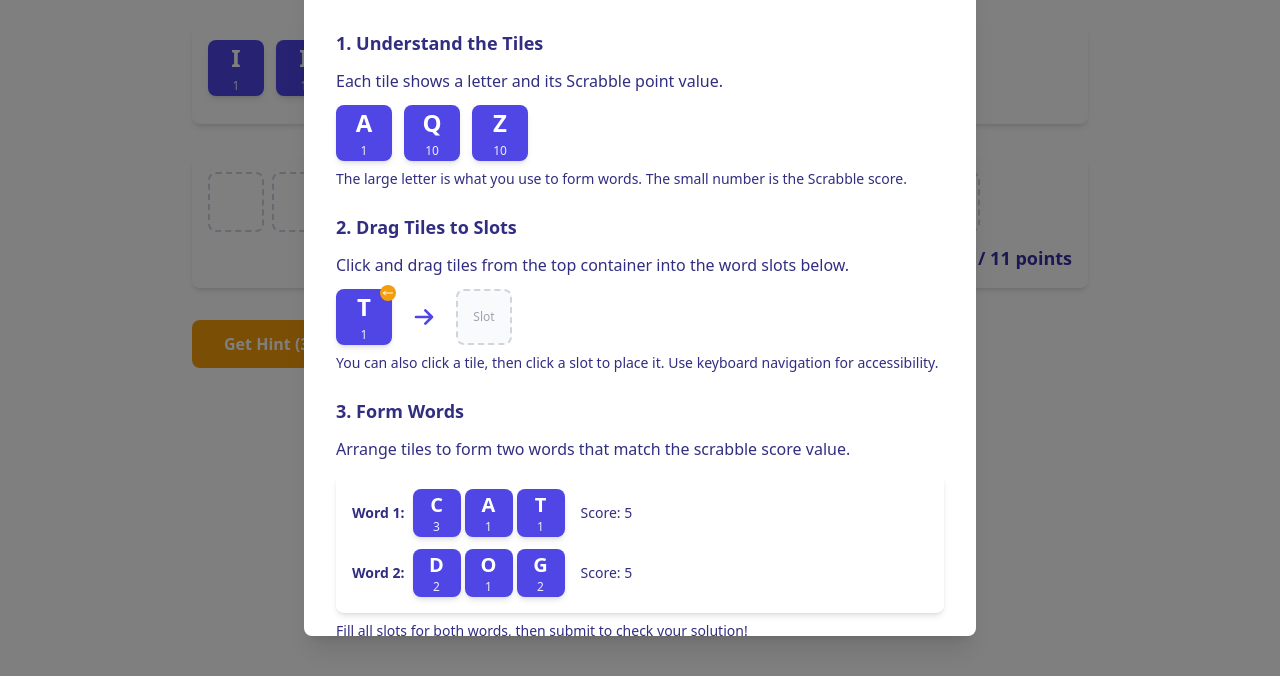
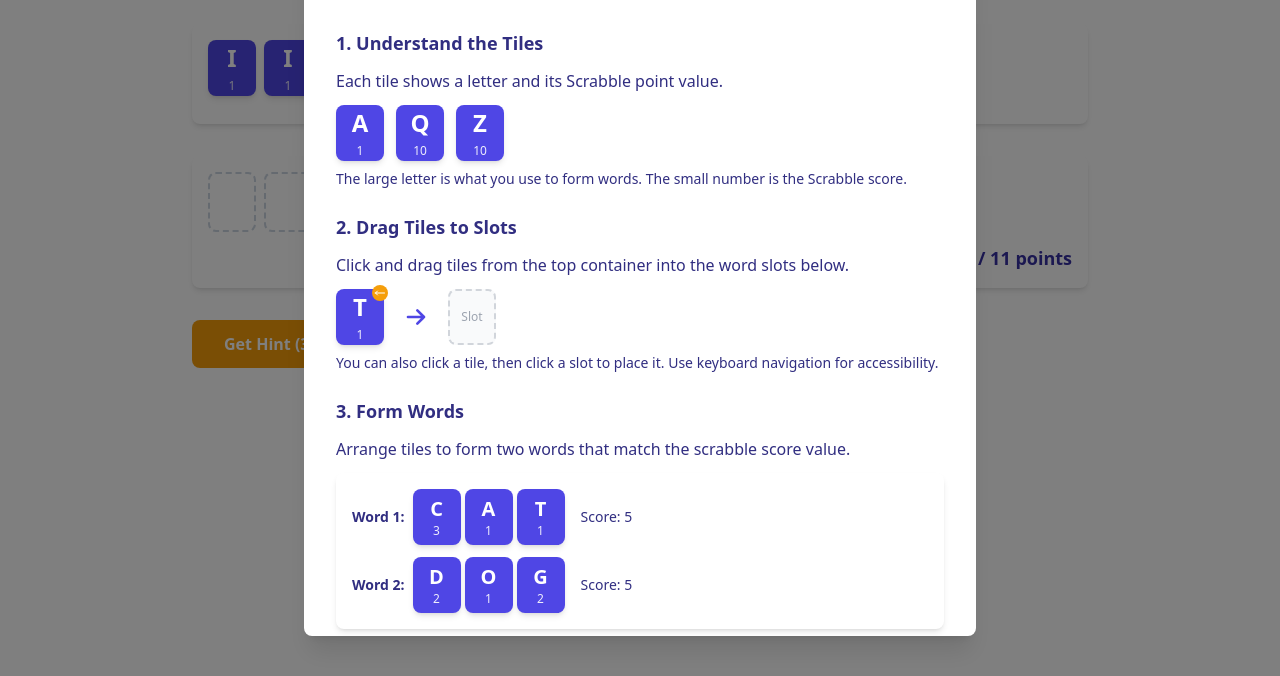
Before and after one commit to Bobbyberta/tile-sum, a website: page index.html in a window 1280 px wide. Shown: the part 124-800 px from the top of the page. Drawn offline with nearby package versions, Linux system fonts and the light colour scheme.

Commit message:
refactored tile dimensions in HTML and JavaScript files for consistent styling across the application

```diff
--- a/index.html
+++ b/index.html
@@ -206,7 +206,7 @@
             <!-- Tiles Container -->
             <div class="mb-8">
                 <h2 class="sr-only">Available Tiles</h2>
-                <div id="daily-tiles-container" class="flex flex-wrap gap-3 p-4 bg-white rounded-lg shadow-md min-h-[100px]">
+                <div id="daily-tiles-container" class="flex flex-wrap gap-2 p-4 bg-white rounded-lg shadow-md min-h-[100px]">
                     <!-- Tiles will be generated by JavaScript -->
                 </div>
             </div>
@@ -397,15 +397,15 @@
                     <h3 class="text-lg font-semibold text-indigo-900 mb-3">1. Understand the Tiles</h3>
                     <p class="text-indigo-900 mb-3">Each tile shows a letter and its Scrabble point value.</p>
                     <div class="flex items-center gap-3 mb-2">
-                        <div class="bg-indigo-600 text-white rounded-lg p-3 w-14 h-14 flex flex-col items-center justify-center shadow-md">
+                        <div class="bg-indigo-600 text-white rounded-lg p-3 w-12 h-14 flex flex-col items-center justify-center shadow-md">
                             <div class="text-2xl font-bold">A</div>
                             <div class="text-xs mt-1 opacity-90">1</div>
                         </div>
-                        <div class="bg-indigo-600 text-white rounded-lg p-3 w-14 h-14 flex flex-col items-center justify-center shadow-md">
+                        <div class="bg-indigo-600 text-white rounded-lg p-3 w-12 h-14 flex flex-col items-center justify-center shadow-md">
                             <div class="text-2xl font-bold">Q</div>
                             <div class="text-xs mt-1 opacity-90">10</div>
                         </div>
-                        <div class="bg-indigo-600 text-white rounded-lg p-3 w-14 h-14 flex flex-col items-center justify-center shadow-md">
+                        <div class="bg-indigo-600 text-white rounded-lg p-3 w-12 h-14 flex flex-col items-center justify-center shadow-md">
                             <div class="text-2xl font-bold">Z</div>
                             <div class="text-xs mt-1 opacity-90">10</div>
                         </div>
@@ -418,7 +418,7 @@
                     <h3 class="text-lg font-semibold text-indigo-900 mb-3">2. Drag Tiles to Slots</h3>
                     <p class="text-indigo-900 mb-3">Click and drag tiles from the top container into the word slots below.</p>
                     <div class="flex items-center gap-4 mb-2 flex-wrap">
-                        <div class="bg-indigo-600 text-white rounded-lg p-3 w-14 h-14 flex flex-col items-center justify-center shadow-md relative">
+                        <div class="bg-indigo-600 text-white rounded-lg p-3 w-12 h-14 flex flex-col items-center justify-center shadow-md relative">
                             <div class="text-2xl font-bold">T</div>
                             <div class="text-xs mt-1 opacity-90">1</div>
                             <!-- Drag cursor indicator -->
@@ -433,7 +433,7 @@
                             <path stroke-linecap="round" stroke-linejoin="round" stroke-width="2" d="M13 7l5 5m0 0l-5 5m5-5H6"></path>
                         </svg>
                         <!-- Empty slot -->
-                        <div class="w-14 h-14 rounded-lg flex items-center justify-center border-2 border-dashed border-gray-300 bg-gray-50">
+                        <div class="w-12 h-14 rounded-lg flex items-center justify-center border-2 border-dashed border-gray-300 bg-gray-50">
                             <span class="text-gray-400 text-xs">Slot</span>
                         </div>
                     </div>
@@ -448,15 +448,15 @@
                         <div class="flex flex-col sm:flex-row sm:items-center gap-2 mb-3">
                             <span class="text-sm font-semibold text-indigo-900 whitespace-nowrap">Word 1:</span>
                             <div class="flex gap-1">
-                                <div class="bg-indigo-600 text-white rounded-lg p-2 w-12 h-12 flex flex-col items-center justify-center shadow-md">
+                                <div class="bg-indigo-600 text-white rounded-lg p-2 w-12 h-14 flex flex-col items-center justify-center shadow-md">
                                     <div class="text-xl font-bold">C</div>
                                     <div class="text-xs opacity-90">3</div>
                                 </div>
-                                <div class="bg-indigo-600 text-white rounded-lg p-2 w-12 h-12 flex flex-col items-center justify-center shadow-md">
+                                <div class="bg-indigo-600 text-white rounded-lg p-2 w-12 h-14 flex flex-col items-center justify-center shadow-md">
                                     <div class="text-xl font-bold">A</div>
                                     <div class="text-xs opacity-90">1</div>
                                 </div>
-                                <div class="bg-indigo-600 text-white rounded-lg p-2 w-12 h-12 flex flex-col items-center justify-center shadow-md">
+                                <div class="bg-indigo-600 text-white rounded-lg p-2 w-12 h-14 flex flex-col items-center justify-center shadow-md">
                                     <div class="text-xl font-bold">T</div>
                                     <div class="text-xs opacity-90">1</div>
                                 </div>
@@ -466,15 +466,15 @@
                         <div class="flex flex-col sm:flex-row sm:items-center gap-2">
                             <span class="text-sm font-semibold text-indigo-900 whitespace-nowrap">Word 2:</span>
                             <div class="flex gap-1">
-                                <div class="bg-indigo-600 text-white rounded-lg p-2 w-12 h-12 flex flex-col items-center justify-center shadow-md">
+                                <div class="bg-indigo-600 text-white rounded-lg p-2 w-12 h-14 flex flex-col items-center justify-center shadow-md">
                                     <div class="text-xl font-bold">D</div>
                                     <div class="text-xs opacity-90">2</div>
                                 </div>
-                                <div class="bg-indigo-600 text-white rounded-lg p-2 w-12 h-12 flex flex-col items-center justify-center shadow-md">
+                                <div class="bg-indigo-600 text-white rounded-lg p-2 w-12 h-14 flex flex-col items-center justify-center shadow-md">
                                     <div class="text-xl font-bold">O</div>
                                     <div class="text-xs opacity-90">1</div>
                                 </div>
-                                <div class="bg-indigo-600 text-white rounded-lg p-2 w-12 h-12 flex flex-col items-center justify-center shadow-md">
+                                <div class="bg-indigo-600 text-white rounded-lg p-2 w-12 h-14 flex flex-col items-center justify-center shadow-md">
                                     <div class="text-xl font-bold">G</div>
                                     <div class="text-xs opacity-90">2</div>
                                 </div>
--- a/js/archive.js
+++ b/js/archive.js
@@ -227,7 +227,7 @@ export function loadArchivePuzzle(dateString) {
 
     const tilesContainer = document.createElement('div');
     tilesContainer.id = 'archive-tiles-container';
-    tilesContainer.className = 'flex flex-wrap gap-3 p-4 bg-white rounded-lg shadow-md min-h-[100px]';
+    tilesContainer.className = 'flex flex-wrap gap-2 p-4 bg-white rounded-lg shadow-md min-h-[100px]';
     tilesWrapper.appendChild(tilesContainer);
 
     archiveContent.appendChild(tilesWrapper);
--- a/js/puzzle-core.js
+++ b/js/puzzle-core.js
@@ -6,7 +6,7 @@ import { handleTileKeyDown } from './keyboard.js';
 // Create a tile element
 export function createTile(letter, index, isLocked = false, handlers = {}) {
     const tile = document.createElement('div');
-    tile.className = `tile bg-indigo-600 text-white rounded-lg p-3 w-14 h-14 flex flex-col items-center justify-center shadow-md transition-shadow ${isLocked ? 'locked' : 'hover:shadow-lg'}`;
+    tile.className = `tile bg-indigo-600 text-white rounded-lg p-3 w-12 h-14 flex flex-col items-center justify-center shadow-md transition-shadow ${isLocked ? 'locked' : 'hover:shadow-lg'}`;
     tile.setAttribute('draggable', isLocked ? 'false' : 'true');
     tile.setAttribute('data-letter', letter);
     tile.setAttribute('data-tile-index', index);
@@ -61,7 +61,7 @@ export function createTile(letter, index, isLocked = false, handlers = {}) {
 // Create a slot element
 export function createSlot(wordIndex, slotIndex, isLocked = false, handlers = {}) {
     const slot = document.createElement('div');
-    slot.className = `slot w-14 h-14 rounded-lg flex items-center justify-center ${isLocked ? 'locked' : ''}`;
+    slot.className = `slot w-12 h-14 rounded-lg flex items-center justify-center ${isLocked ? 'locked' : ''}`;
     slot.setAttribute('data-word-index', wordIndex);
     slot.setAttribute('data-slot-index', slotIndex);
     slot.setAttribute('droppable', 'true');
@@ -116,7 +116,7 @@ export function updatePlaceholderTile(containerId = 'tiles-container') {
         // Show placeholder if no tiles
         if (!placeholder) {
             const placeholderTile = document.createElement('div');
-            placeholderTile.className = 'tile bg-transparent text-transparent opacity-0 rounded-lg p-3 w-14 h-14 flex flex-col items-center justify-center pointer-events-none';
+            placeholderTile.className = 'tile bg-transparent text-transparent opacity-0 rounded-lg p-3 w-12 h-14 flex flex-col items-center justify-center pointer-events-none';
             placeholderTile.style.visibility = 'hidden';
             placeholderTile.setAttribute('data-placeholder', 'true');
             placeholderTile.setAttribute('aria-hidden', 'true');
```
Also changed, not shown: puzzle.html (+12 -12 lines).
